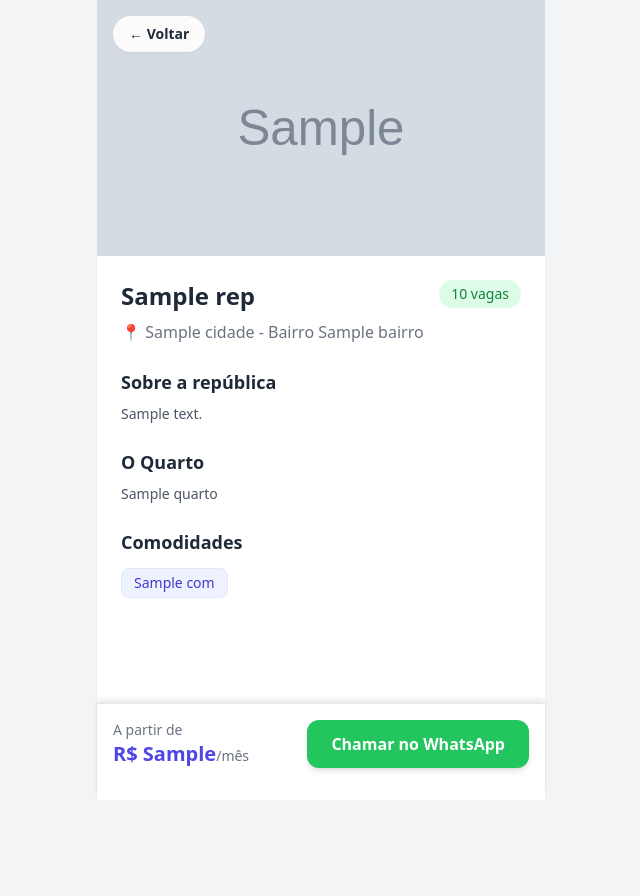
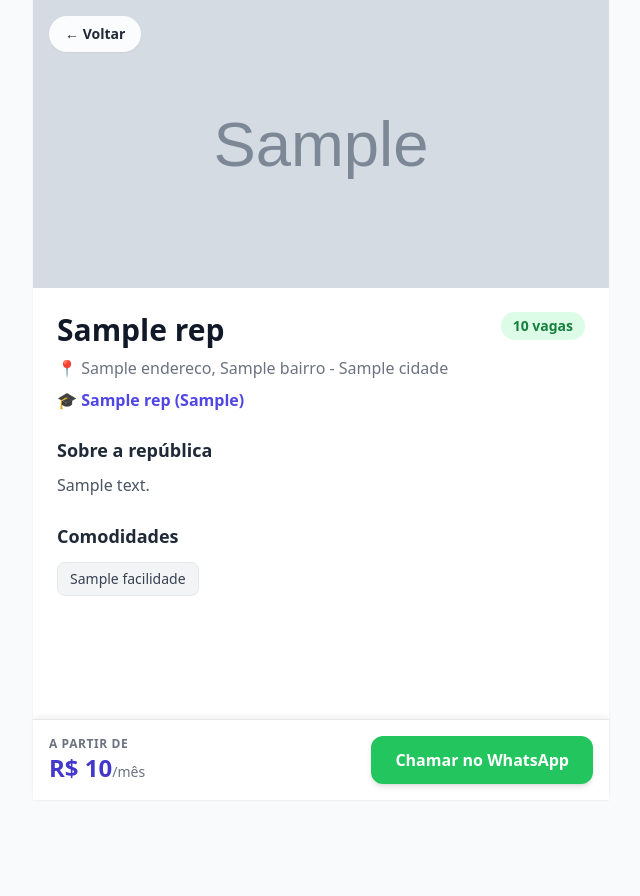
Before and after one commit to FredGalhardi/buscarep, a FastAPI app: template templates/republica.html in a window 1280 px wide. Shown: the whole page, without its empty margins (319-959 px from the left). Before the commit the page ends 770 px from the top, so only its background shows below. Run offline with FastAPI, Linux system fonts and the light colour scheme; the template is opened without the code that fills it: most values are stand-ins (such as "Sample title", 1, 10 or a date in 2020); grey boxes marked "Sample" are stand-in pictures; some libraries are stand-ins or nearby versions.

Commit message:
Update republica.html

```diff
--- a/templates/republica.html
+++ b/templates/republica.html
@@ -1,54 +1,55 @@
 <!DOCTYPE html>
-<html lang="pt-PT">
+<html lang="pt-BR">
 <head>
     <meta charset="UTF-8">
     <meta name="viewport" content="width=device-width, initial-scale=1.0">
     <title>{{ rep.nome }} - BuscaRep</title>
     <script src="https://cdn.tailwindcss.com"></script>
 </head>
-<body class="bg-gray-100">
-    <div class="max-w-md mx-auto bg-white min-h-screen shadow-sm relative">
-        <!-- Foto de Cabeçalho e Botão Voltar -->
-        <div class="relative h-64">
-            <img src="{{ rep.foto_capa }}" class="w-full h-full object-cover">
-            <a href="/" class="absolute top-4 left-4 bg-white/90 p-2 px-4 rounded-full shadow-sm text-gray-800 text-sm font-semibold hover:bg-gray-50">
+<body class="bg-gray-50 pb-24">
+    <div class="max-w-xl mx-auto bg-white min-h-screen shadow-sm relative">
+        <!-- Cabeçalho com Foto e Botão Voltar -->
+        <div class="relative h-72">
+            <img src="{{ rep.fotos[0] }}" class="w-full h-full object-cover">
+            <a href="/" class="absolute top-4 left-4 bg-white/90 backdrop-blur-sm p-2 px-4 rounded-full shadow-sm text-gray-800 text-sm font-bold hover:bg-gray-100 transition">
                 ← Voltar
             </a>
         </div>
 
-        <!-- Detalhes -->
-        <div class="p-6 pb-28">
+        <!-- Detalhes do One-Pager -->
+        <div class="p-6">
             <div class="flex justify-between items-start mb-2">
-                <h1 class="text-2xl font-bold text-gray-800">{{ rep.nome }}</h1>
+                <h1 class="text-3xl font-extrabold text-gray-900">{{ rep.nome }}</h1>
                 {% if rep.vagas > 0 %}
-                    <span class="bg-green-100 text-green-700 text-sm px-3 py-1 rounded-full whitespace-nowrap">{{ rep.vagas }} vagas</span>
+                    <span class="bg-green-100 text-green-700 text-sm font-bold px-3 py-1 rounded-full whitespace-nowrap">{{ rep.vagas }} vagas</span>
                 {% else %}
-                    <span class="bg-red-100 text-red-700 text-sm px-3 py-1 rounded-full whitespace-nowrap">Lotada</span>
+                    <span class="bg-red-100 text-red-700 text-sm font-bold px-3 py-1 rounded-full whitespace-nowrap">Lotada</span>
                 {% endif %}
             </div>
-            <p class="text-gray-500 mb-6">📍 {{ rep.cidade }} - Bairro {{ rep.bairro }}</p>
 
-            <h3 class="font-semibold text-lg text-gray-800 mb-2">Sobre a república</h3>
-            <p class="text-gray-600 text-sm mb-6">{{ rep.descricao }}</p>
+            <p class="text-gray-500 mb-2">📍 {{ rep.endereco }}, {{ rep.bairro }} - {{ rep.cidade }}</p>
+            <p class="text-indigo-600 font-bold mb-6">🎓 {{ rep.faculdade_nome }} ({{ rep.faculdade_sigla }})</p>
 
-            <h3 class="font-semibold text-lg text-gray-800 mb-2">O Quarto</h3>
-            <p class="text-gray-600 text-sm mb-6">{{ rep.quarto }}</p>
+            <h3 class="font-bold text-lg text-gray-800 mb-2">Sobre a república</h3>
+            <p class="text-gray-600 mb-6 leading-relaxed">{{ rep.descricao }}</p>
 
-            <h3 class="font-semibold text-lg text-gray-800 mb-3">Comodidades</h3>
+            <h3 class="font-bold text-lg text-gray-800 mb-3">Comodidades</h3>
             <div class="flex flex-wrap gap-2 mb-8">
-                {% for com in rep.comodidades %}
-                <span class="bg-indigo-50 text-indigo-700 text-sm px-3 py-1 rounded-lg border border-indigo-100">{{ com }}</span>
+                {% for facilidade in rep.facilidades %}
+                <span class="bg-gray-100 text-gray-700 text-sm font-medium px-3 py-1.5 rounded-lg border border-gray-200">{{ facilidade }}</span>
                 {% endfor %}
             </div>
         </div>
 
-        <!-- Barra Fixa em Baixo (Contacto) -->
-        <div class="fixed bottom-0 w-full max-w-md bg-white border-t p-4 flex justify-between items-center pb-8 shadow-[0_-4px_6px_-1px_rgba(0,0,0,0.1)]">
+        <!-- Barra Fixa de Contacto em Baixo -->
+        <div class="fixed bottom-0 w-full max-w-xl bg-white border-t border-gray-200 p-4 flex justify-between items-center shadow-[0_-4px_6px_-1px_rgba(0,0,0,0.05)] z-10">
             <div>
-                <p class="text-sm text-gray-500">A partir de</p>
-                <p class="text-xl font-bold text-indigo-600">R$ {{ rep.preco_minimo }}<span class="text-sm font-normal text-gray-500">/mês</span></p>
+                <p class="text-xs text-gray-500 uppercase font-bold tracking-wider">A partir de</p>
+                <p class="text-2xl font-black text-indigo-700">R$ {{ rep.valor_medio }}<span class="text-sm font-normal text-gray-500">/mês</span></p>
             </div>
-            <a href="#" onclick="alert('Isto vai abrir o WhatsApp da república com uma mensagem pronta!')" class="bg-green-500 hover:bg-green-600 text-white font-bold py-3 px-6 rounded-xl shadow-md transition">
+            <a href="https://wa.me/{{ rep.whatsapp }}?text=Oi!%20Vi%20a%20{{ rep.nome }}%20no%20BuscaRep.%20Ainda%20tem%20vaga?"
+               target="_blank"
+               class="bg-green-500 hover:bg-green-600 text-white font-bold py-3 px-6 rounded-xl shadow-md transition">
                 Chamar no WhatsApp
             </a>
         </div>
```
